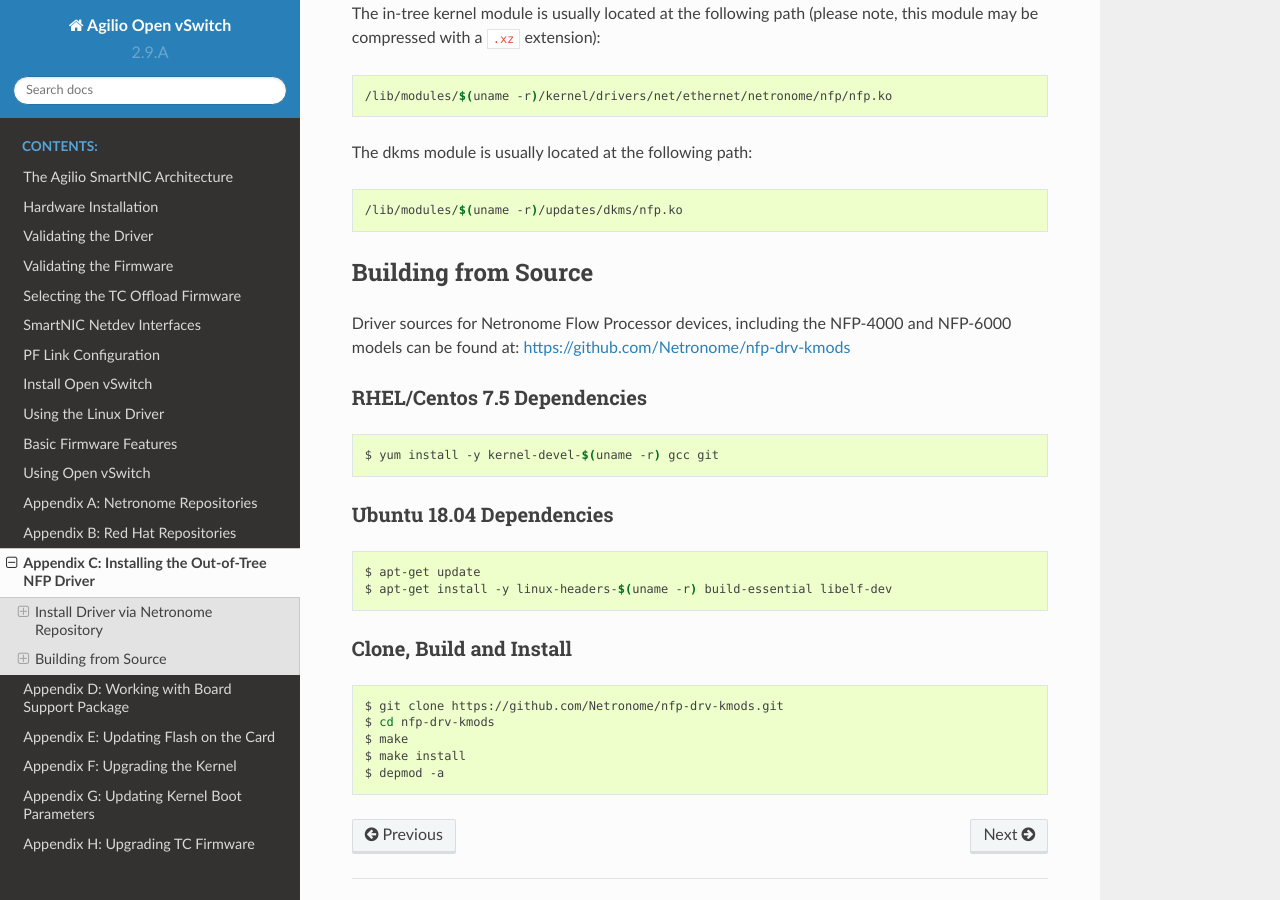
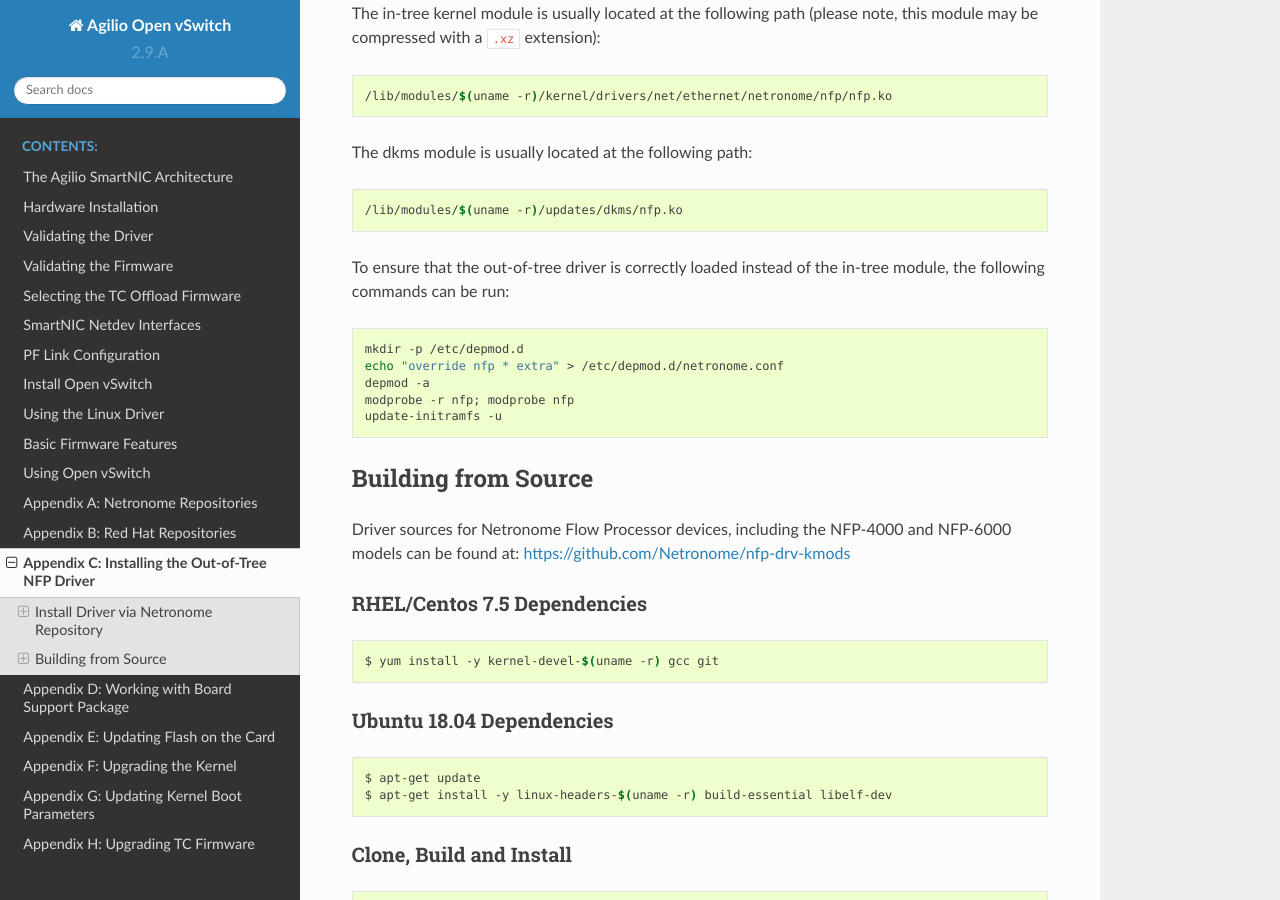
Before and after one commit to macris-xiao/disa-user-guide, a Sphinx documentation site: the page built from docs/0C_Install_oot_nfp_driver.rst, in a window 1280 px wide and 900 px high, scrolled down 1962 px. Built offline with Sphinx 7.4.7 and the Read the Docs theme 2.0.0, drawn with Linux system fonts in a browser that asks for light colours; formulas are drawn with MathJax 3.

Commit message:
Included instructions to load driver into depmod
Change-Id: Id80e983f23625319e9616211d8fd3f685cf6dae9

```diff
--- a/docs/0C_Install_oot_nfp_driver.rst
+++ b/docs/0C_Install_oot_nfp_driver.rst
@@ -111,6 +111,17 @@
 
     /lib/modules/$(uname -r)/updates/dkms/nfp.ko
 
+To ensure that the out-of-tree driver is correctly loaded instead of the
+in-tree module, the following commands can be run:
+
+.. code:: bash
+
+    mkdir -p /etc/depmod.d
+    echo "override nfp * extra" > /etc/depmod.d/netronome.conf
+    depmod -a
+    modprobe -r nfp; modprobe nfp
+    update-initramfs -u
+
 Building from Source
 --------------------
 
```
